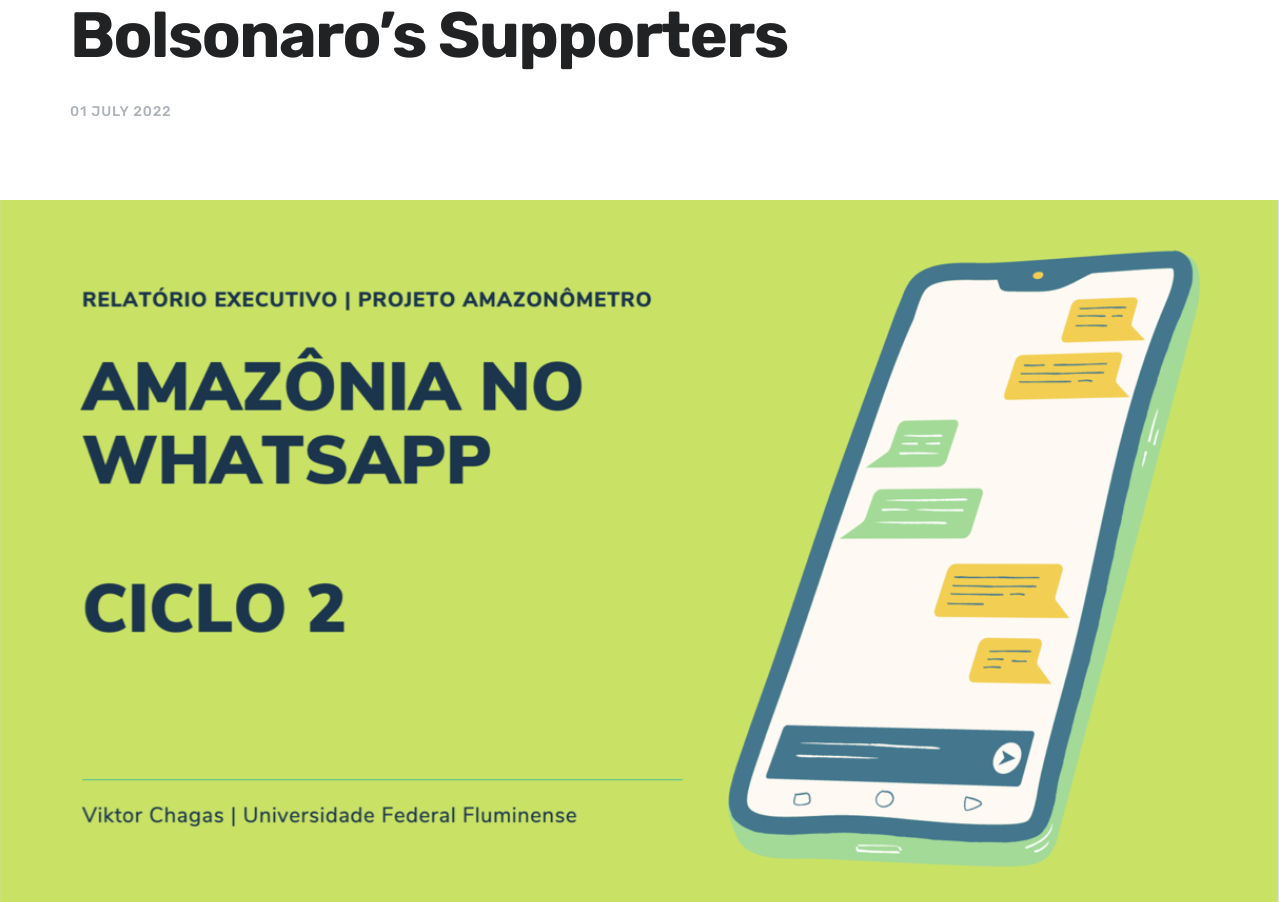
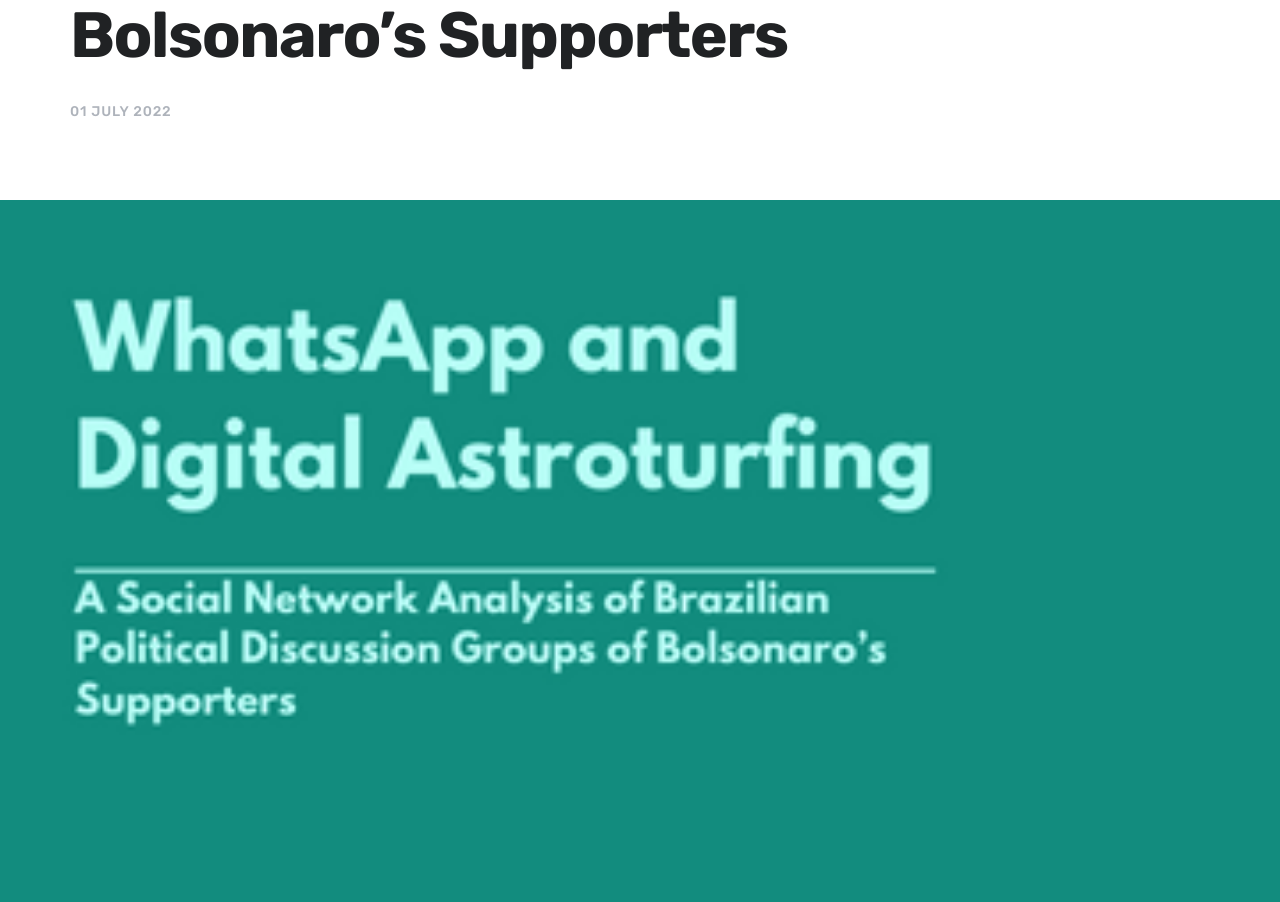
Before and after one commit to coLAB-UFF/ddoslab, a Jekyll site: the page built from _posts/2022-07-01-ijoc.md, in a window 1280 px wide. Shown: the part 446-1348 px from the top of the page. Built offline with Jekyll 4.4.1, drawn with Linux system fonts in a browser that asks for light colours; nearby versions of some CDN libraries.

Commit message:
Update 2022-07-01-ijoc.md

```diff
--- a/_posts/2022-07-01-ijoc.md
+++ b/_posts/2022-07-01-ijoc.md
@@ -2,7 +2,7 @@
 title: WhatsApp and Digital Astroturfing - A Social Network Analysis of Brazilian Political Discussion Groups of Bolsonaro’s Supporters
 date: 2022-07-01 00:00:00
 description: Este artigo apresenta resultados de pesquisa sobre padrões de publicação e comportamentos em grupos de discussão política no WhatsApp integrados por apoiadores de Jair Bolsonaro, em 2018.
-featured_image: '/images/data_amz2_slide1.png'
+featured_image: '/images/post_ijoc.png'
 ---
 
 # WhatsApp and Digital Astroturfing: A Social Network Analysis of Brazilian Political Discussion Groups of Bolsonaro’s Supporters
```
